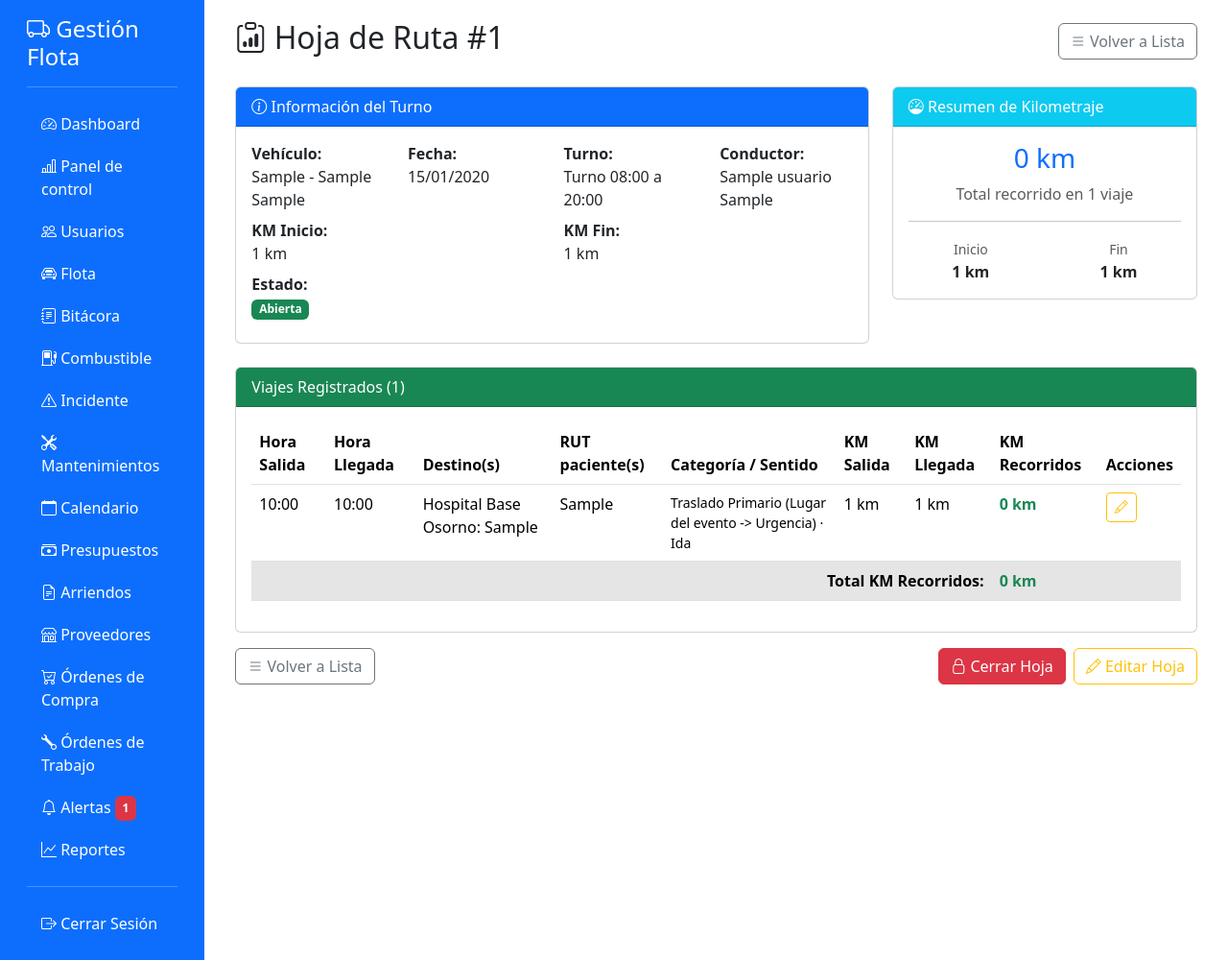
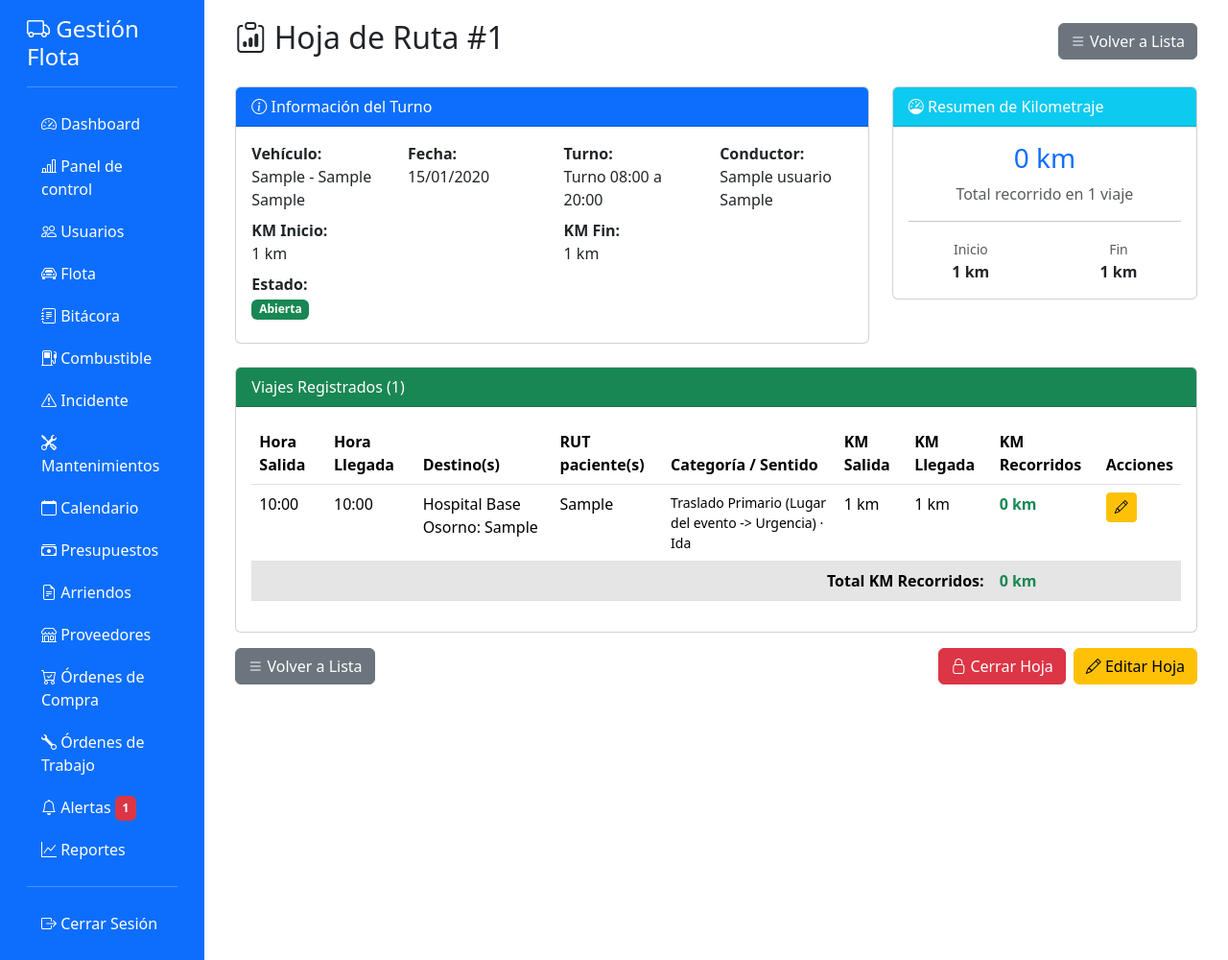
Before and after one commit to sergiodmartinezf/gestion_flota_hrn, a Django app: page /bitacoras/detalle/1/ in a window 1280 px wide. Shown: the whole page at 96% size. Run offline with Django 5.2, Linux system fonts and the light colour scheme; a user stored in the database is signed in; tables that the repository leaves empty hold one stand-in row (values such as "Sample post"); some libraries are stand-ins or nearby versions.

Commit message:
mejor visibilidad de botones en detalle bitacoa

```diff
--- a/flota/templates/flota/detalle_bitacora.html
+++ b/flota/templates/flota/detalle_bitacora.html
@@ -9,11 +9,11 @@
     <div class="d-flex justify-content-between align-items-center mb-4">
         <h2><i class="bi bi-clipboard-data"></i> Hoja de Ruta #{{ hoja.id }}</h2>
         {% if user.rol == 'Conductor' %}
-        <a href="{% url 'historial_conductor' %}" class="btn btn-outline-secondary">
+        <a href="{% url 'historial_conductor' %}" class="btn btn-secondary">
             <i class="bi bi-list"></i> Volver a Historial
         </a>
         {% else %}
-        <a href="{% url 'listar_bitacoras' %}" class="btn btn-outline-secondary">
+        <a href="{% url 'listar_bitacoras' %}" class="btn btn-secondary">
             <i class="bi bi-list"></i> Volver a Lista
         </a>
         {% endif %}
@@ -145,7 +145,7 @@
                                     <td><strong class="text-success">{{ viaje.km_recorridos_calculados|km }} km</strong></td>
                                     {% if puede_gestionar %}
                                     <td>
-                                        <a href="{% url 'modificar_viaje' viaje.id %}" class="btn btn-sm btn-outline-warning" title="Editar viaje">
+                                        <a href="{% url 'modificar_viaje' viaje.id %}" class="btn btn-sm btn-warning" title="Editar viaje">
                                             <i class="bi bi-pencil"></i>
                                         </a>
                                     </td>
@@ -177,11 +177,11 @@
     <!-- Acciones adicionales -->
     <div class="mt-3 d-flex justify-content-between">
         {% if user.rol == 'Conductor' %}
-        <a href="{% url 'historial_conductor' %}" class="btn btn-outline-secondary">
+        <a href="{% url 'historial_conductor' %}" class="btn btn-secondary">
             <i class="bi bi-list"></i> Volver a Historial
         </a>
         {% else %}
-        <a href="{% url 'listar_bitacoras' %}" class="btn btn-outline-secondary">
+        <a href="{% url 'listar_bitacoras' %}" class="btn btn-secondary">
             <i class="bi bi-list"></i> Volver a Lista
         </a>
         {% endif %}
@@ -193,7 +193,7 @@
                 <i class="bi bi-lock"></i> Cerrar Hoja
             </button>
             {% endif %}
-            <a href="{% url 'modificar_bitacora' id=hoja.id %}" class="btn btn-outline-warning">
+            <a href="{% url 'modificar_bitacora' id=hoja.id %}" class="btn btn-warning">
                 <i class="bi bi-pencil"></i> Editar Hoja
             </a>
         </div>
```
